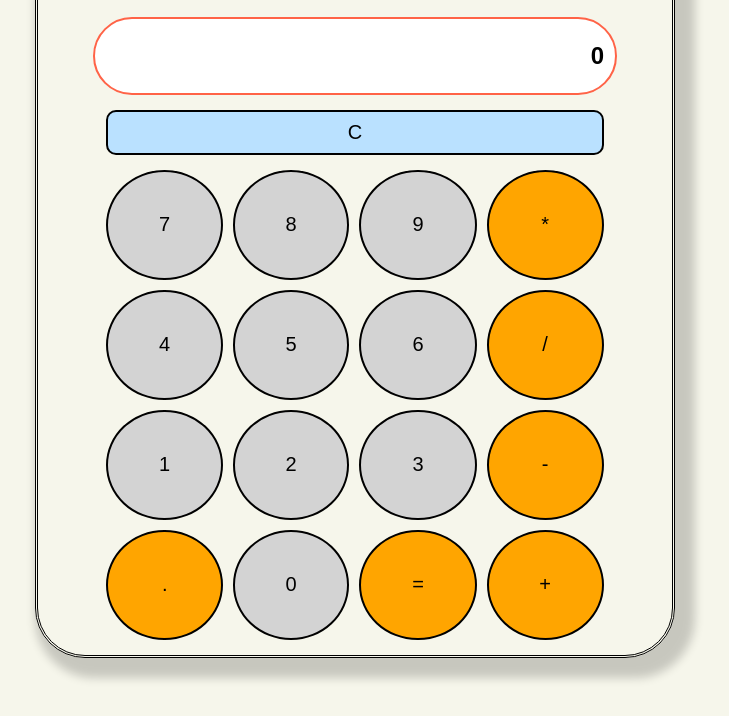
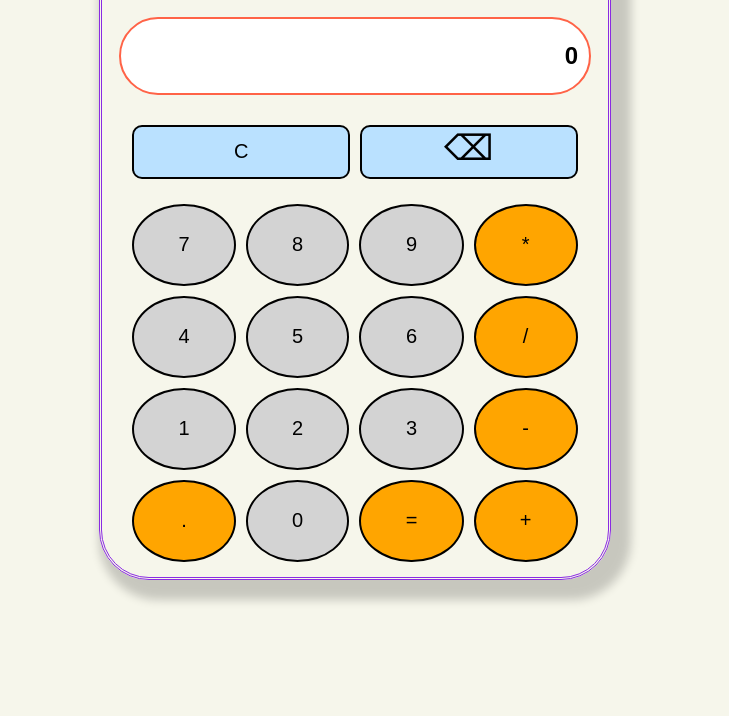
Before and after one commit to citronmeringue/calculator, a plain HTML site: page index.html in a window 1280 px wide. Shown: the part 84-800 px from the top of the page, without its empty margins (285-1014 px from the left). Drawn offline with Linux system fonts and the light colour scheme.

Commit message:
updated layout + add button Backspace

```diff
--- a/index.html
+++ b/index.html
@@ -12,7 +12,7 @@
         </div>
         <div id="ctn-clear">
             <button id="clear" class="keysClear">C</button>
-          <!--  <button id="DELETE" class="keys">Dum</button>-->
+            <button id="del" class="keysClear">&#9003</button>
         </div>
         <div id="btn-box">
             <button id="7" class="numbers">7</button>
--- a/styles/style.css
+++ b/styles/style.css
@@ -4,22 +4,17 @@
     align-items: center;
     background-color: #F6F6EB;
     box-shadow: 10px 10px 10px 10px rgba(0,0,0,0.19);
-   /* border-style: double;
-    border-color: blueviolet;*/
+    border-style: double;
+    border-color: blueviolet;
     height: 100%;
     border-style: double;
     border-radius: 50px;
-    margin-right:25%;
-    margin-left:25%;
-
-    padding-left:-25%;
-    padding-left:-25%;
-
+    margin-right:30%;
+    margin-left:30%;
 }
 
 #ctn-display{
     display: flex;
-
     width: 100%;
     justify-content: center;
     padding-top: 10px;
@@ -32,7 +27,7 @@
     border-style: double;
     border-color: tomato;
     height: 3em;
-    width: 80%;
+    width: 90%;
 }
 
 input[type="text"]{
@@ -42,21 +37,26 @@ input[type="text"]{
 }
 
 #ctn-clear{
-    display: flex;
+    display: grid;
+    grid-template-columns: 50% 50%;
     justify-content: center;
-    width: 80%;
+    width: 90%;
+    height: 4em;
+    padding-top: 15px;
+
+    padding-bottom: 10px;
+
 }
-#clear{
-    border-radius: 10px;
-    margin: 5px 5px 5px 5px;
-    width: 100%;
-    height : 45px;
+#del{
+    font-size: 35px;
+    padding-bottom: 9px;
+
 }
 #btn-box{
     display : grid;
     grid-template-columns: repeat(4,auto);
-    height: 30em;
-    width: 80%;
+    height: 23em;
+    width: 90%;
     padding-top: 5px;
     padding-bottom: 10px;
 
@@ -68,6 +68,9 @@ input[type="text"]{
     background-color: orange;
 }
 
+.keysClear{
+    border-radius: 10px;
+}
 button{
     background-color: #BAE1FF;
     border-style: double;
```
